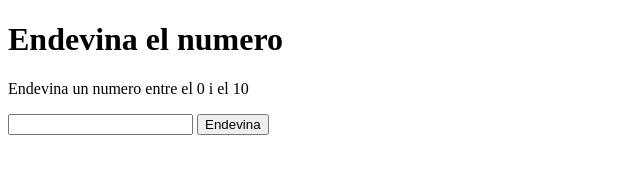
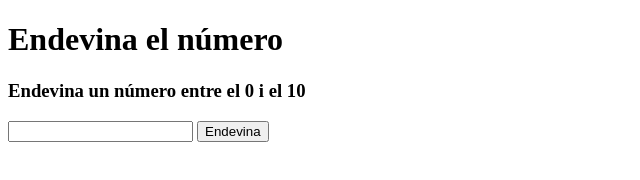
Before and after one commit to 01Yaros/yarosSMX, a plain HTML site: page index.html in a window 1280 px wide. Shown: the whole page, without its empty margins (0-640 px from the left). Drawn offline with Linux system fonts and the light colour scheme.

Commit message:
Update index.html

```diff
--- a/index.html
+++ b/index.html
@@ -4,13 +4,18 @@
     <meta charset="UTF-8" />
     <meta http-equiv="X-UA-Compatible" content="IE=edge" />
     <meta name="viewport" content="width=device-width, initial-scale=1.0" />
+    <link rel="stylesheet" href="styles.css" />
     <script src="adivina.js"></script>
     <title>Joc Endevina el numero</title>
   </head>
   <body>
-    <h1>Endevina el numero</h1>
-    <p>Endevina un numero entre el 0 i el 10</p>
-    <input type="text" id="guessInput" />
-    <button onclick="checkGuess()">Endevina</button>
+    <div class="joc">
+      <h1>Endevina el número</h1>
+      <h3>Endevina un número entre el 0 i el 10</h3>
+      <div class="input0">
+        <input type="text" id="guessInput" class="input00" maxlength="2" />
+        <button onclick="checkGuess()" class="btn">Endevina</button>
+      </div>
+    </div>
   </body>
 </html>
```
